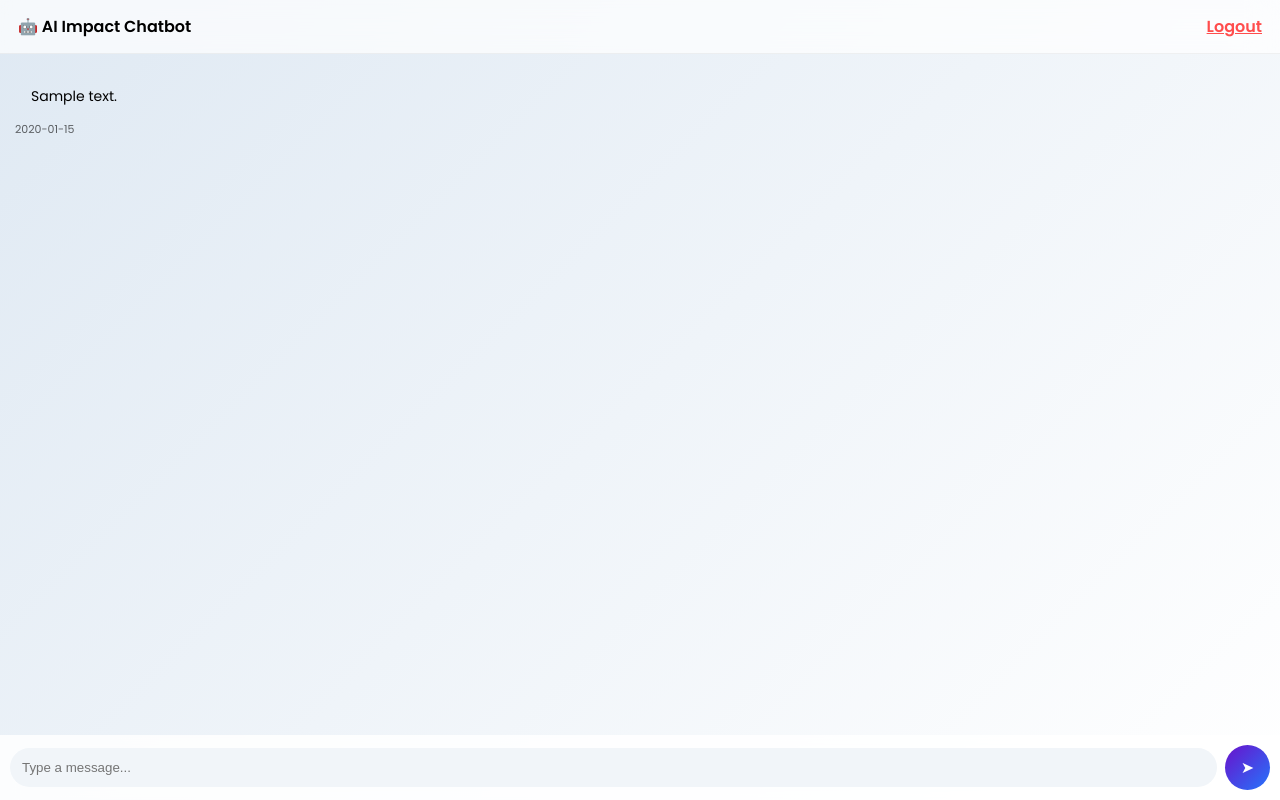
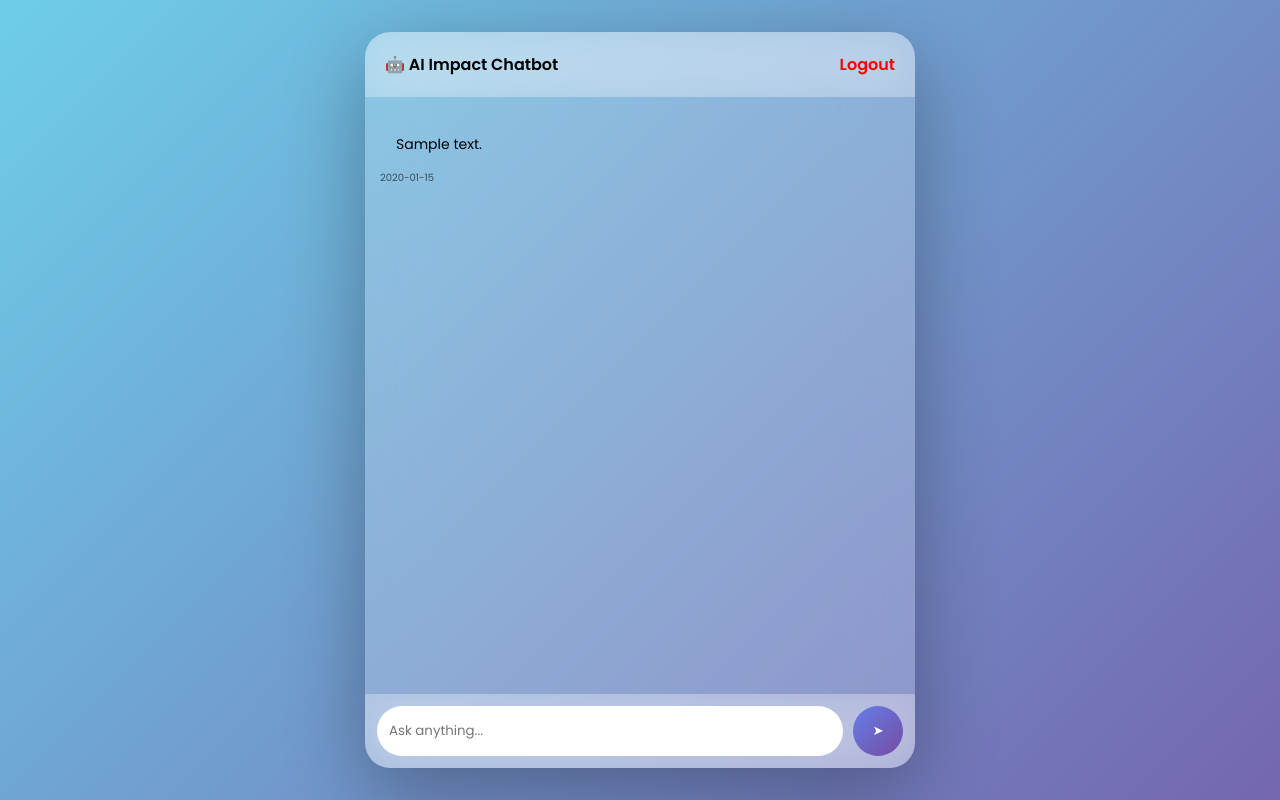
Before and after one commit to Krutik1997/ai-impact-chatbot, a FastAPI app: template templates/chat.html in a window 1280 px wide. Run offline with FastAPI, Linux system fonts and the light colour scheme; the template is opened without the code that fills it: most values are stand-ins (such as "Sample title", 1, 10 or a date in 2020); some libraries are stand-ins or nearby versions.

Commit message:
Refactor chat.html for improved styling and structure

```diff
--- a/templates/chat.html
+++ b/templates/chat.html
@@ -1,179 +1,244 @@
-<!DOCTYPE html>
-<html lang="en">
+<!DOCTYPE html><html lang="en">
 <head>
-    <title>AI Impact Chatbot</title>
 <meta name="viewport" content="width=device-width, initial-scale=1.0">
+<title>AI Chatbot Ultra</title><link href="https://fonts.googleapis.com/css2?family=Poppins:wght@300;400;500;600&display=swap" rel="stylesheet"><style>
+*{margin:0;padding:0;box-sizing:border-box;font-family:Poppins;}
 
-    <!-- Fonts -->
-    <link href="https://fonts.googleapis.com/css2?family=Poppins:wght@300;400;500;600&display=swap" rel="stylesheet">
-
-    <style>
-        html, body {
-            margin: 0;
-            height: 100%;
-            overflow: hidden;
-            font-family: 'Poppins', sans-serif;
-            background: linear-gradient(135deg,#dfe9f3,#ffffff);
+/* ANIMATED BACKGROUND */
+body{
+    height:100vh;
+    display:flex;
+    justify-content:center;
+    align-items:center;
+    background:linear-gradient(-45deg,#667eea,#764ba2,#6dd5ed,#2193b0);
+    background-size:400% 400%;
+    animation:bg 10s ease infinite;
 }
 
-        .app {
-            display: flex;
-            flex-direction: column;
-            height: 100vh;
+@keyframes bg{
+    0%{background-position:0% 50%;}
+    50%{background-position:100% 50%;}
+    100%{background-position:0% 50%;}
+}
+
+/* CHAT PANEL */
+.chat-wrapper{
+    width:100%;
+    max-width:550px;
+    height:92vh;
+    display:flex;
+    flex-direction:column;
+    border-radius:25px;
+    overflow:hidden;
+    background:rgba(255,255,255,0.2);
+    backdrop-filter:blur(30px);
+    box-shadow:0 25px 80px rgba(0,0,0,0.3);
 }
 
 /* HEADER */
-        .header {
-            position: sticky;
-            top: 0;
-            z-index: 1000;
-            padding: 14px 18px;
-            font-weight: 600;
-            font-size: 16px;
-            backdrop-filter: blur(15px);
-            background: rgba(255,255,255,0.7);
-            display: flex;
-            justify-content: space-between;
-            align-items: center;
-            border-bottom: 1px solid rgba(0,0,0,0.05);
+.header{
+    height:65px;
+    display:flex;
+    justify-content:space-between;
+    align-items:center;
+    padding:0 20px;
+    background:rgba(255,255,255,0.25);
+    backdrop-filter:blur(20px);
+    font-weight:600;
 }
 
 /* CHAT */
-        .chat-box {
-            flex: 1;
-            overflow-y: auto;
-            padding: 15px;
-            display: flex;
-            flex-direction: column;
-            scroll-behavior: smooth;
-            padding-bottom: 90px;
+.chat-box{
+    flex:1;
+    overflow-y:auto;
+    padding:15px;
+    display:flex;
+    flex-direction:column;
 }
 
-        .message {
-            max-width: 75%;
-            margin: 6px 0;
+/* MESSAGE */
+.message{
+    max-width:75%;
+    margin:10px 0;
+    animation:fade 0.3s ease;
 }
 
-        .user {
-            align-self: flex-end;
+.user{align-self:flex-end;}
+.bot{align-self:flex-start;}
+
+.bubble{
+    padding:12px 16px;
+    border-radius:18px;
+    font-size:14px;
 }
 
-        .bot {
-            align-self: flex-start;
+.user .bubble{
+    background:linear-gradient(135deg,#667eea,#764ba2);
+    color:white;
 }
 
-        .bubble {
-            padding: 12px 16px;
-            border-radius: 18px;
-            font-size: 14px;
-            line-height: 1.4;
+.bot .bubble{
+    background:white;
+    color:#333;
 }
 
-        .user .bubble {
-            background: linear-gradient(135deg,#6a11cb,#2575fc);
-            color: white;
-        }
-
-        .bot .bubble {
-            background: #ffffff;
-            color: #333;
-        }
-
-        .time {
-            font-size: 11px;
-            opacity: 0.6;
-            margin-top: 2px;
+/* TIME */
+.time{
+    font-size:10px;
+    opacity:0.6;
+    margin-top:3px;
 }
 
 /* INPUT */
-        .input-area {
-            position: sticky;
-            bottom: 0;
-            background: rgba(255,255,255,0.85);
-            backdrop-filter: blur(10px);
-            padding: 10px;
-            display: flex;
-            gap: 8px;
-            align-items: center;
+.input-area{
+    display:flex;
+    padding:12px;
+    background:rgba(255,255,255,0.25);
+    backdrop-filter:blur(20px);
 }
 
-        input {
-            flex: 1;
-            padding: 12px;
-            border-radius: 20px;
-            border: none;
-            outline: none;
-            background: #f1f5f9;
+input{
+    flex:1;
+    padding:12px;
+    border-radius:25px;
+    border:none;
+    outline:none;
 }
 
-        button {
-            border: none;
-            border-radius: 50%;
-            width: 45px;
-            height: 45px;
-            background: linear-gradient(135deg,#6a11cb,#2575fc);
-            color: white;
-            cursor: pointer;
-            font-size: 16px;
+button{
+    margin-left:10px;
+    width:50px;
+    height:50px;
+    border-radius:50%;
+    border:none;
+    background:linear-gradient(135deg,#667eea,#764ba2);
+    color:white;
+    cursor:pointer;
+    transition:0.3s;
 }
 
-    </style>
-</head>
+button:hover{
+    transform:scale(1.1) rotate(10deg);
+}
 
-<body>
+/* TYPING */
+.typing span{
+    display:inline-block;
+    width:6px;
+    height:6px;
+    margin:2px;
+    background:#999;
+    border-radius:50%;
+    animation:blink 1.4s infinite;
+}
+.typing span:nth-child(2){animation-delay:.2s;}
+.typing span:nth-child(3){animation-delay:.4s;}
 
-<div class="app">
+@keyframes blink{
+    0%,80%,100%{opacity:0;}
+    40%{opacity:1;}
+}
 
-    <!-- HEADER -->
-    <div class="header">
+/* FADE */
+@keyframes fade{
+    from{opacity:0;transform:translateY(10px);}
+    to{opacity:1;transform:translateY(0);}
+}
+</style></head><body><div class="chat-wrapper"><div class="header">
     <div>🤖 AI Impact Chatbot</div>
-        <a href="/logout" style="color:#ff4d4d;">Logout</a>
-    </div>
-
-    <!-- CHAT -->
-    <div class="chat-box" id="chatBox">
-
+    <a href="/logout" style="color:red;text-decoration:none;">Logout</a>
+</div><div class="chat-box" id="chatBox">
     {% for sender, message, time in chat_history %}
-            <div class="message {{ sender }}">
-                <div class="bubble">{{ message }}</div>
-                <div class="time">{{ time }}</div>
+    <div class="message {{sender}}">
+        <div class="bubble">{{message}}</div>
+        <div class="time">{{time}}</div>
     </div>
     {% endfor %}
+</div><div class="input-area">
+    <input id="msgInput" placeholder="Ask anything..." autocomplete="off">
+    <button id="sendBtn">➤</button>
+</div></div><script>
+const box = document.getElementById("chatBox");
+const input = document.getElementById("msgInput");
+const btn = document.getElementById("sendBtn");
 
-    </div>
+// TIME
+function getTime(){
+    let d=new Date();
+    return d.getHours()+":"+d.getMinutes().toString().padStart(2,'0');
+}
 
-    <!-- INPUT -->
-    <form class="input-area" method="POST" action="/chat">
-        <input id="msgInput" name="message" placeholder="Type a message..." required>
-        <button type="submit">➤</button>
-    </form>
+// ADD MESSAGE
+function addMessage(text,sender){
+    let div=document.createElement("div");
+    div.className="message "+sender;
+    div.innerHTML=`<div class="bubble">${text}</div>
+                   <div class="time">${getTime()}</div>`;
+    box.appendChild(div);
+    box.scrollTop=box.scrollHeight;
+}
 
-</div>
+// TYPE EFFECT
+function typeEffect(text){
+    let i=0;
+    let div=document.createElement("div");
+    div.className="message bot";
+    div.innerHTML=`<div class="bubble"></div><div class="time">${getTime()}</div>`;
+    box.appendChild(div);
 
-<script>
-const chatBox = document.getElementById("chatBox");
-const input = document.getElementById("msgInput");
+    let bubble=div.querySelector(".bubble");
 
-/* AUTO SCROLL */
-window.onload = () => {
-    chatBox.scrollTop = chatBox.scrollHeight;
-};
+    let interval=setInterval(()=>{
+        bubble.innerHTML+=text.charAt(i);
+        i++;
+        box.scrollTop=box.scrollHeight;
+        if(i>=text.length) clearInterval(interval);
+    },15);
+}
 
-/* FIX MOBILE KEYBOARD */
-input.addEventListener("focus", () => {
-    setTimeout(() => {
-        chatBox.scrollTop = chatBox.scrollHeight;
-    }, 300);
+// SEND
+async function sendMessage(){
+    let msg=input.value.trim();
+    if(!msg) return;
+
+    addMessage(msg,"user");
+    input.value="";
+
+    // typing
+    let typing=document.createElement("div");
+    typing.className="message bot";
+    typing.innerHTML=`<div class="bubble typing">
+    <span></span><span></span><span></span></div>`;
+    box.appendChild(typing);
+
+    try{
+        let res=await fetch("/chat",{
+            method:"POST",
+            headers:{"Content-Type":"application/json"},
+            body:JSON.stringify({message:msg})
         });
 
-/* ENTER KEY FIX */
-input.addEventListener("keypress", function(e){
-    if(e.key === "Enter"){
+        let data=await res.json();
+        typing.remove();
+
+        typeEffect(data.reply);
+
+    }catch{
+        typing.remove();
+        addMessage("Server error","bot");
+    }
+}
+
+// EVENTS
+btn.onclick=sendMessage;
+
+input.addEventListener("keydown",e=>{
+    if(e.key==="Enter"){
         e.preventDefault();
-        this.form.submit();
+        sendMessage();
     }
 });
-</script>
 
-</body>
+window.onload=()=>box.scrollTop=box.scrollHeight;
+</script></body>
 </html>
```
Lines whose indentation alone changed are shown as unchanged.
